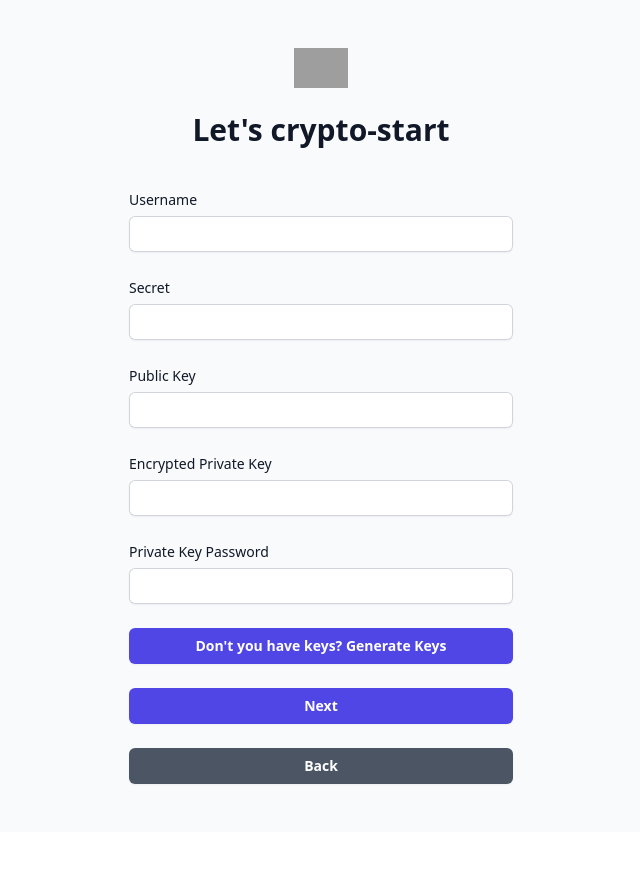
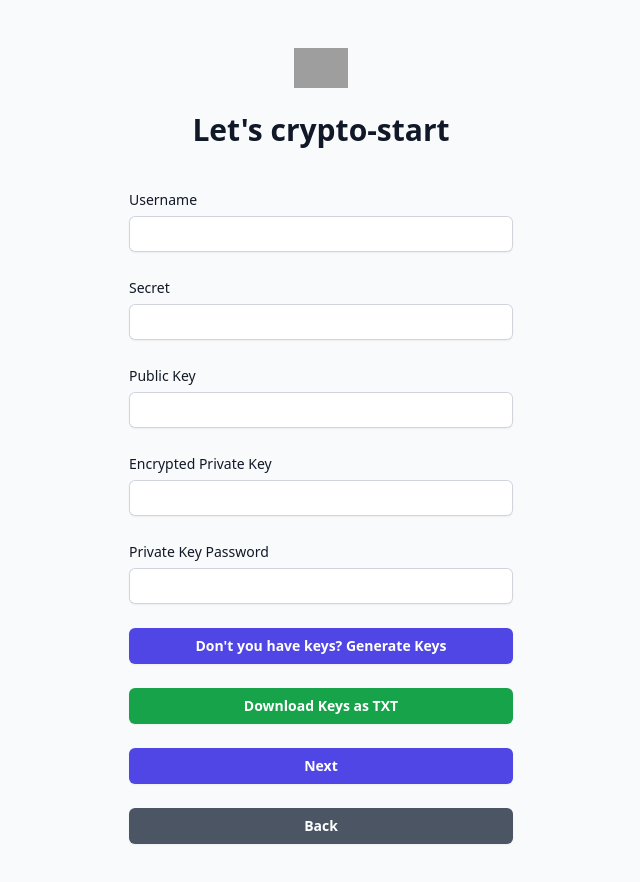
Before and after one commit to aldonavarretefp/cryptography-final-project-2025, a React (Create React App) app in the folder frontend/: page / in a window 1280 px wide. Both pictures are taken after a click on the button "Client 1". Shown: the top 882 px of the page, without its empty margins (319-959 px from the left). Before the commit the page ends 832 px from the top, so only its background shows below. Built offline with nearby package versions, Linux system fonts and the light colour scheme; no server answers; grey boxes are pictures that could not be loaded.

Commit message:
Download TXT with generated keys

```diff
--- a/frontend/src/Components/Login.js
+++ b/frontend/src/Components/Login.js
@@ -93,9 +93,37 @@ function Login({ setStage, setUserData, userData }) {
       socket.emit('client2FormSubmitted', { publicKey });
     }
 
+    sessionStorage.setItem("publicKey", publicKey);
+    sessionStorage.setItem("encryptedPrivateKey", encryptedPrivateKey);
     // Cambiar el estado a 'waitingRoom'
     setStage('waitingRoom');
 
+  };
+
+  const downloadKeys = () => {
+    // Validar si existen las claves
+    if (!publicKey || !encryptedPrivateKey) {
+      alert("No se encontraron las claves para descargar.");
+      return;
+    }
+
+    // Crear el contenido del archivo
+    const content = `Public Key:\n${publicKey}\n\nEncrypted Private Key:\n${encryptedPrivateKey}`;
+
+    // Crear un blob con el contenido y un enlace para la descarga
+    const blob = new Blob([content], { type: "text/plain" });
+    const url = window.URL.createObjectURL(blob);
+
+    // Crear un enlace de descarga
+    const a = document.createElement("a");
+    a.href = url;
+    a.download = "keys.txt";  // Nombre del archivo a descargar
+    document.body.appendChild(a);
+    a.click();
+
+    // Eliminar el enlace una vez descargado
+    document.body.removeChild(a);
+    window.URL.revokeObjectURL(url);
   };
 
   const generateAsymmetricKeys = async () => {
@@ -278,6 +306,17 @@ function Login({ setStage, setUserData, userData }) {
               </button>
             </div>
 
+            {/* Botón para descargar el archivo .txt */}
+            <div>
+              <button
+                type="button"
+                onClick={downloadKeys}
+                className="flex w-full justify-center rounded-md bg-green-600 px-3 py-1.5 text-sm font-semibold leading-6 text-white shadow-sm hover:bg-green-500 focus-visible:outline focus-visible:outline-2 focus-visible:outline-offset-2 focus-visible:outline-green-600"
+              >
+                Download Keys as TXT
+              </button>
+            </div>
+
             {/* Botón de siguiente */}
             <div>
               <button
```
